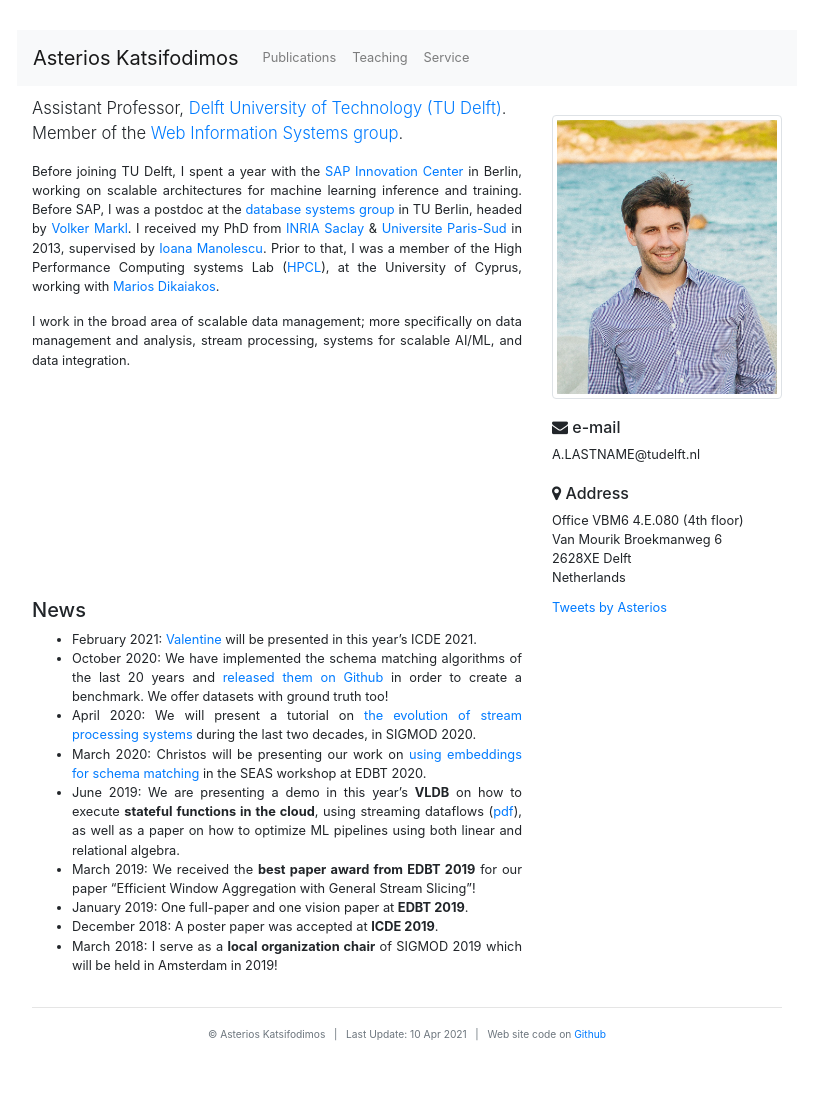
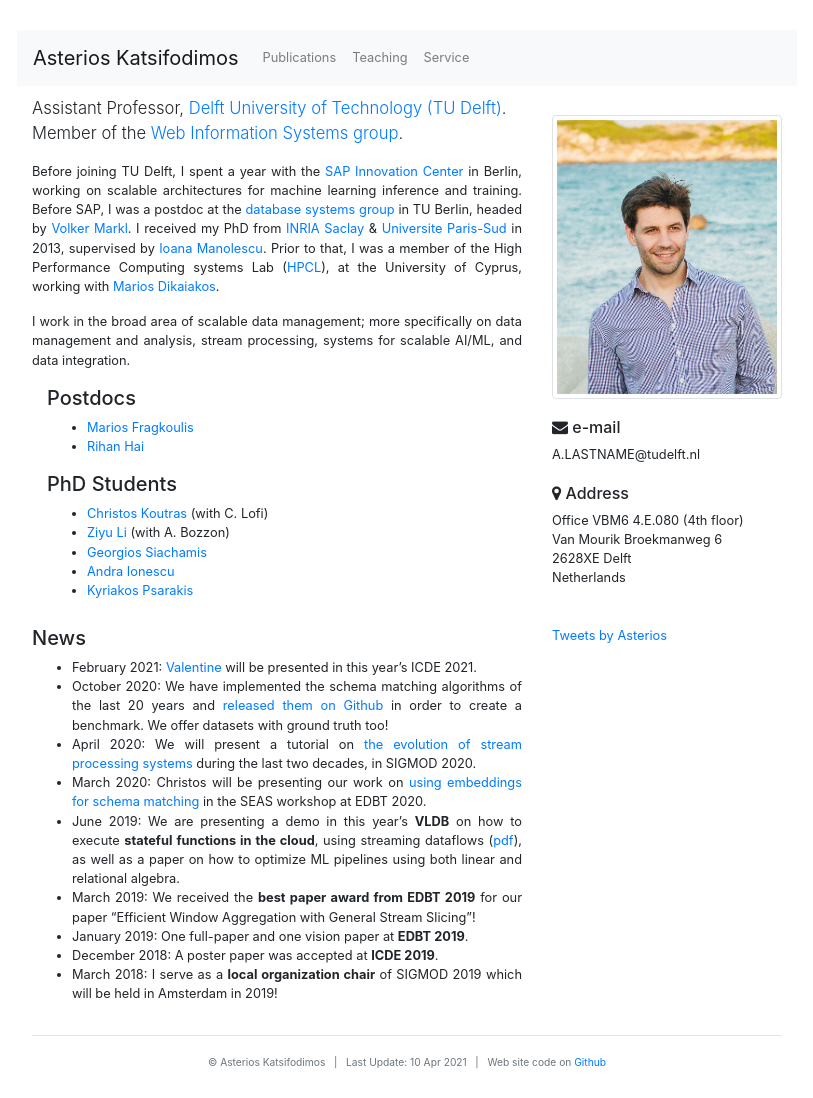
Before and after one commit to omoultosEthTuDelft/web, a Jekyll site: the page built from index.md, in a window 1280 px wide. Shown: the whole page, without its empty margins (233-1046 px from the left). Built offline with Jekyll 4.4.1, drawn with Linux system fonts in a browser that asks for light colours; nearby versions of some CDN libraries; comment, search, counter and statistics services are not loaded; before the commit the page ends 1069 px from its top, so only the background shows below that.

Commit message:
people and papers

```diff
--- a/_config.yml
+++ b/_config.yml
@@ -1,3 +1,3 @@
-name: Asterios Katsifodimos, TU Berlin
+name: Asterios Katsifodimos
 markdown: kramdown
 highlighter: rouge
--- a/index.md
+++ b/index.md
@@ -26,6 +26,26 @@ I work in the broad area of scalable data management; more specifically on data
   I am searching for motivated **postdocs, PhD students and research engineers**! More information on the positions <a href="/jobs/">here</a>.
 </div> -->
 
+
+
+
+<div style="text-align: justify;" class="col-sm-8">
+<h5>Postdocs</h5>
+<section markdown="1">
+- [Marios Fragkoulis](http://mariosfragkoulis.gr)
+- [Rihan Hai](https://scholar.google.de/citations?user=vD8M9R0AAAAJ&hl=en)
+</section>
+
+<h5>PhD Students</h5>
+<section markdown="1">
+- [Christos Koutras](https://ckoutras.github.io) (with C. Lofi)
+- [Ziyu Li](https://www.tudelft.nl/ewi/over-de-faculteit/afdelingen/software-technology/web-information-systems/people/ziyu-li) (with A. Bozzon)
+- [Georgios Siachamis](https://www.tudelft.nl/ewi/over-de-faculteit/afdelingen/software-technology/web-information-systems/people/georgios-siachamis)
+- [Andra Ionescu](https://andraionescu.github.io)
+- [Kyriakos Psarakis](https://twitter.com/kpsarakis)
+</section>
+</div>
+
 </div>
 
 <div class="col-md-4">
@@ -45,6 +65,10 @@ Netherlands
 </div>
 
 </div>
+
+
+
+
 
 
 <!-- - - - - - - - - - - - - - - - -->
```
Also changed, not shown: publications/index.md (+1 -0 lines), teaching/index.html (+7 -7 lines), 1 other file.
